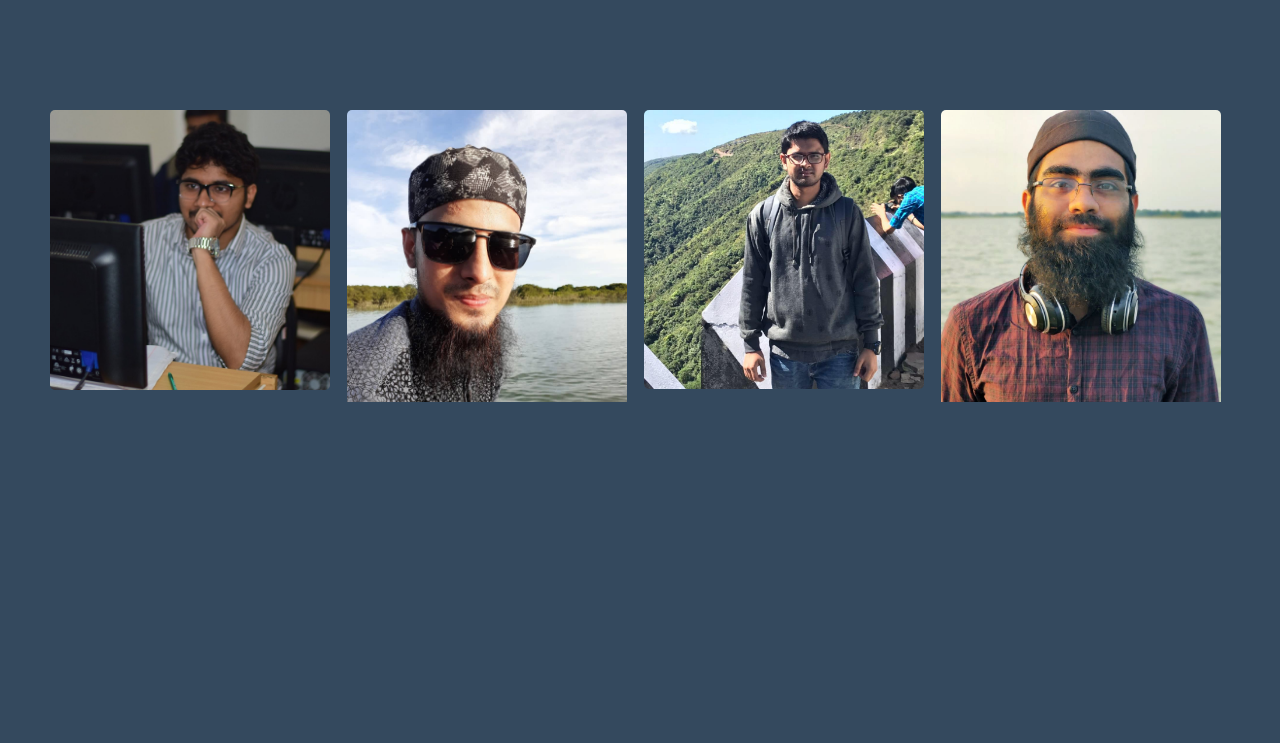
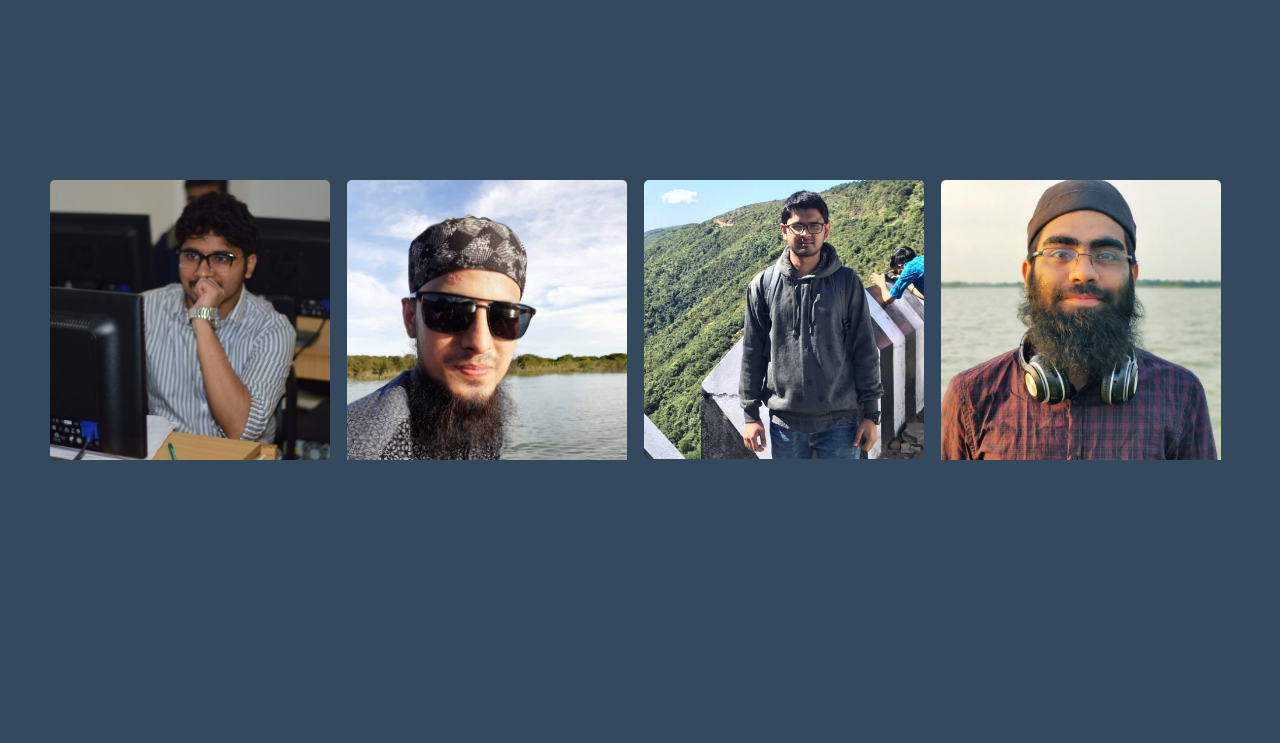
Before and after one commit to asif-96/SimpleDivTransition, a plain HTML site: page index.html in a window 1280 px wide. Drawn offline with Linux system fonts and the light colour scheme.

Commit message:
change height of main box!

```diff
--- a/style.css
+++ b/style.css
@@ -28,7 +28,7 @@ p{
 .main-content{
     width: 1200px;
     height: 302px;
-    margin: 100px auto;
+    margin: 170px auto;
     padding: 10px;
     /* border: 1px solid white; */
     overflow: hidden;
@@ -36,6 +36,7 @@ p{
 
 .main-box{
     width: 280px;
+    height: 280px;
     overflow: hidden;
     position: relative;
     float: left;
```
